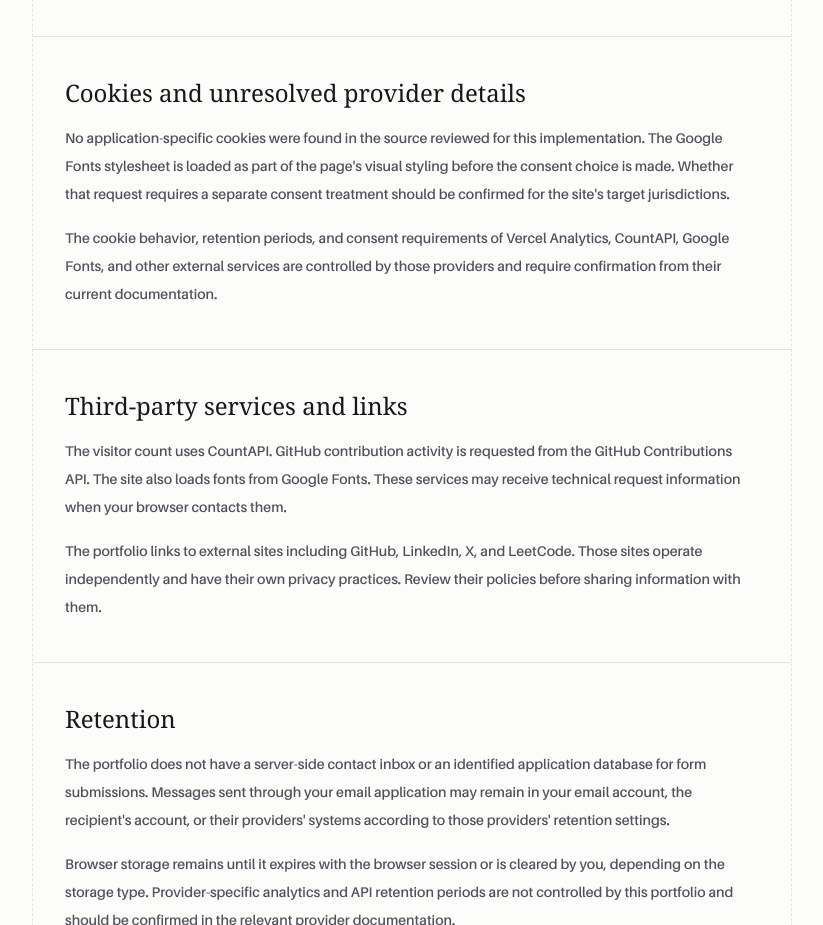
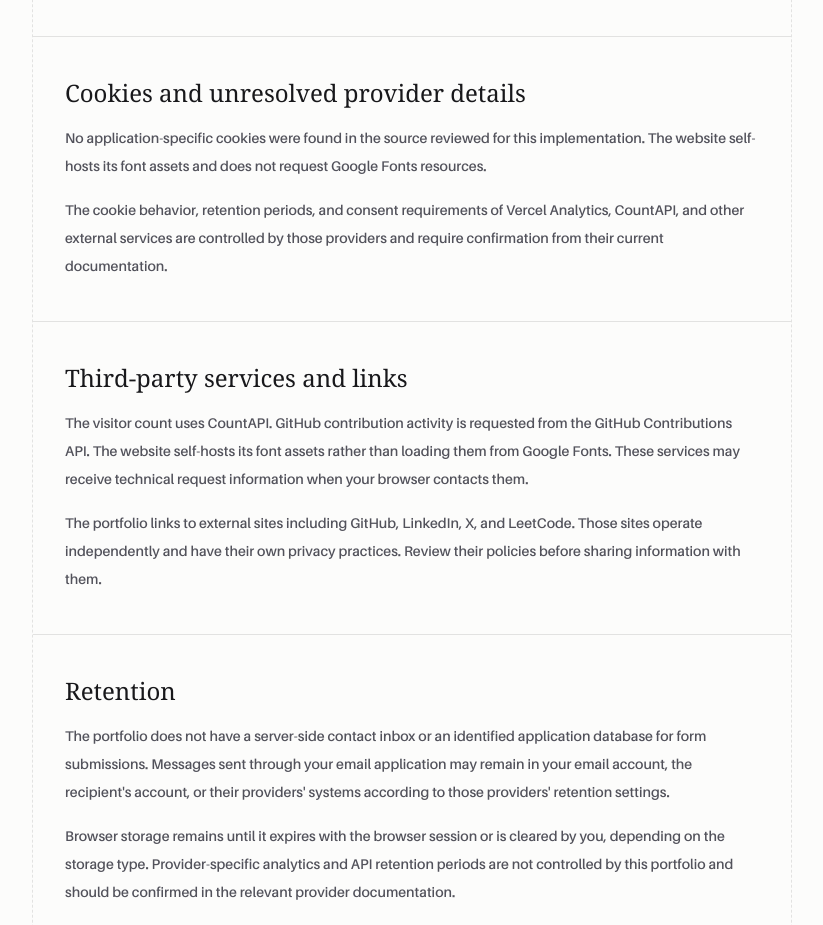
Before and after one commit to sumandey7684/minimal-portfolio-v2, a React (Vite) app: page /privacy in a window 1280 px wide. Shown: the part 1080-2005 px from the top of the page, without its empty margins (228-1051 px from the left). Built offline with nearby package versions, Linux system fonts and the light colour scheme; the HTML template or start-up script is replaced by a standard one; a web font is replaced by a local one.

Commit message:
Update PrivacyPage content for clarity on cookie usage and third-party services

```diff
--- a/src/pages/PrivacyPage.tsx
+++ b/src/pages/PrivacyPage.tsx
@@ -26,14 +26,14 @@
   {
     title: "Cookies and unresolved provider details",
     paragraphs: [
-      "No application-specific cookies were found in the source reviewed for this implementation. The Google Fonts stylesheet is loaded as part of the page's visual styling before the consent choice is made. Whether that request requires a separate consent treatment should be confirmed for the site's target jurisdictions.",
-      "The cookie behavior, retention periods, and consent requirements of Vercel Analytics, CountAPI, Google Fonts, and other external services are controlled by those providers and require confirmation from their current documentation.",
+      "No application-specific cookies were found in the source reviewed for this implementation. The website self-hosts its font assets and does not request Google Fonts resources.",
+      "The cookie behavior, retention periods, and consent requirements of Vercel Analytics, CountAPI, and other external services are controlled by those providers and require confirmation from their current documentation.",
     ],
   },
   {
     title: "Third-party services and links",
     paragraphs: [
-      "The visitor count uses CountAPI. GitHub contribution activity is requested from the GitHub Contributions API. The site also loads fonts from Google Fonts. These services may receive technical request information when your browser contacts them.",
+      "The visitor count uses CountAPI. GitHub contribution activity is requested from the GitHub Contributions API. The website self-hosts its font assets rather than loading them from Google Fonts. These services may receive technical request information when your browser contacts them.",
       "The portfolio links to external sites including GitHub, LinkedIn, X, and LeetCode. Those sites operate independently and have their own privacy practices. Review their policies before sharing information with them.",
     ],
   },
```
